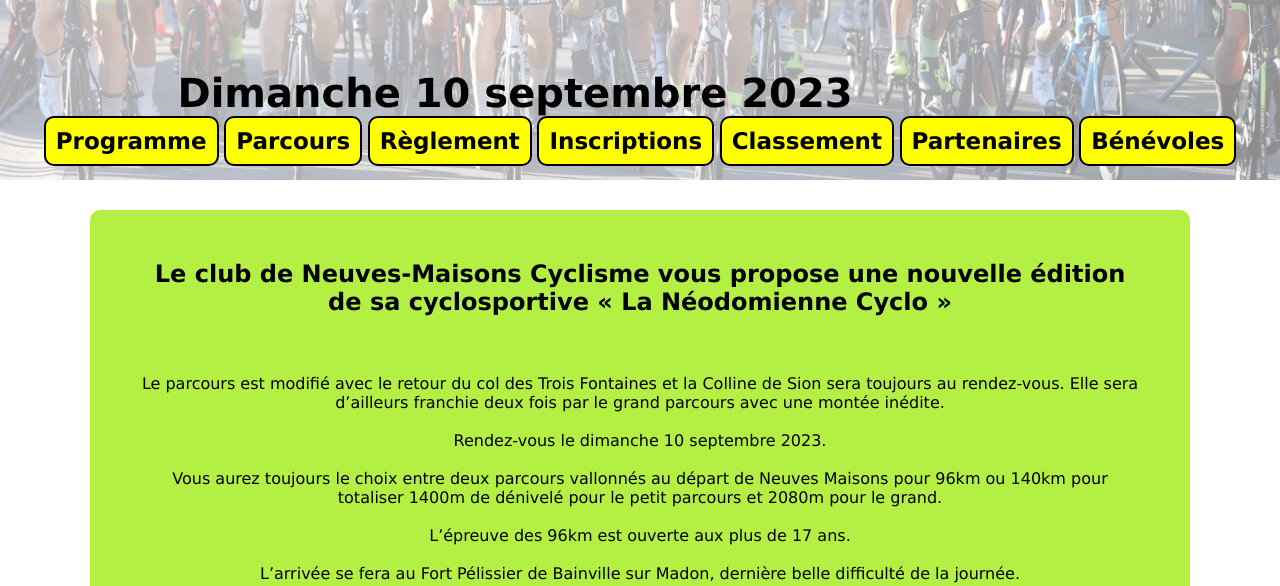
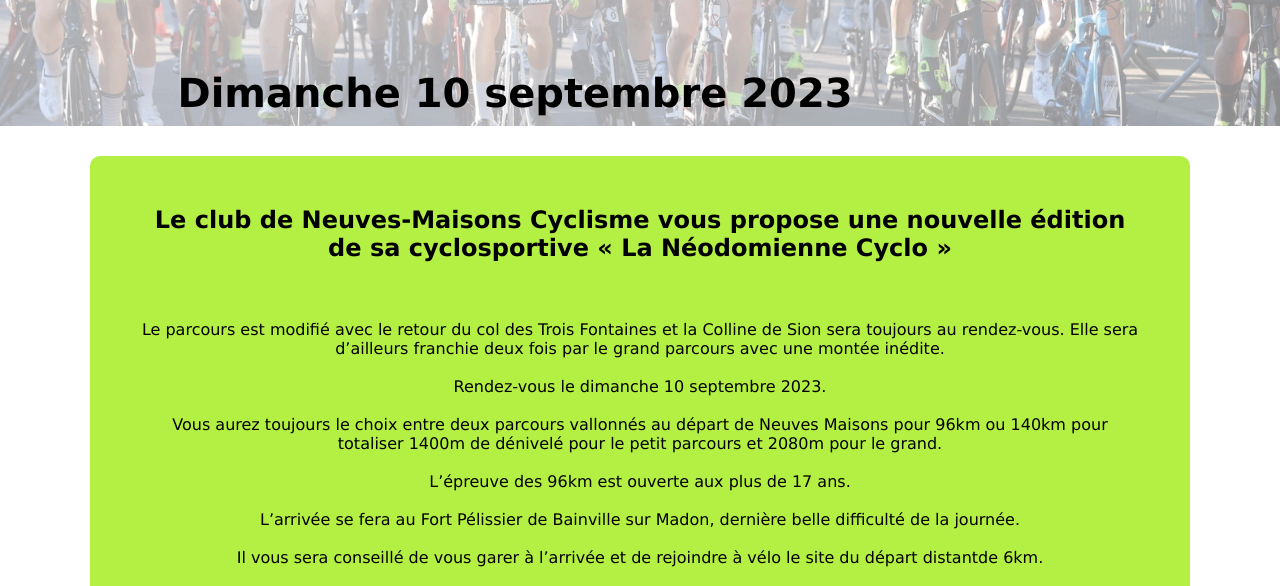
Before and after one commit to Temero/Idjou, a plain HTML site: page index.html in a window 1280 px wide. Shown: the part 200-786 px from the top of the page. Drawn offline with Linux system fonts and the light colour scheme.

Commit message:
Update index.html

```diff
--- a/index.html
+++ b/index.html
@@ -13,15 +13,7 @@
 			<div id="navigBlocks">Dimanche 10 septembre 2023</div>
 
 		</div>
-		<div id="navig">
-			<div><a href="course.html">Programme</a></div>
-			<div><a href="parcours.html">Parcours</a></div>
-			<div><a href="reglement.html">Règlement</a></div>
-			<div><a href="inscription.html">Inscriptions</a></div>
-			<div><a href="classement.html">Classement</a></div>
-			<div><a href="partenaires.html">Partenaires</a></div>
-			<div><a href="benevoles.html">Bénévoles</a></div>
-		</div>
+
 
 	</div>
 	<content>
```
